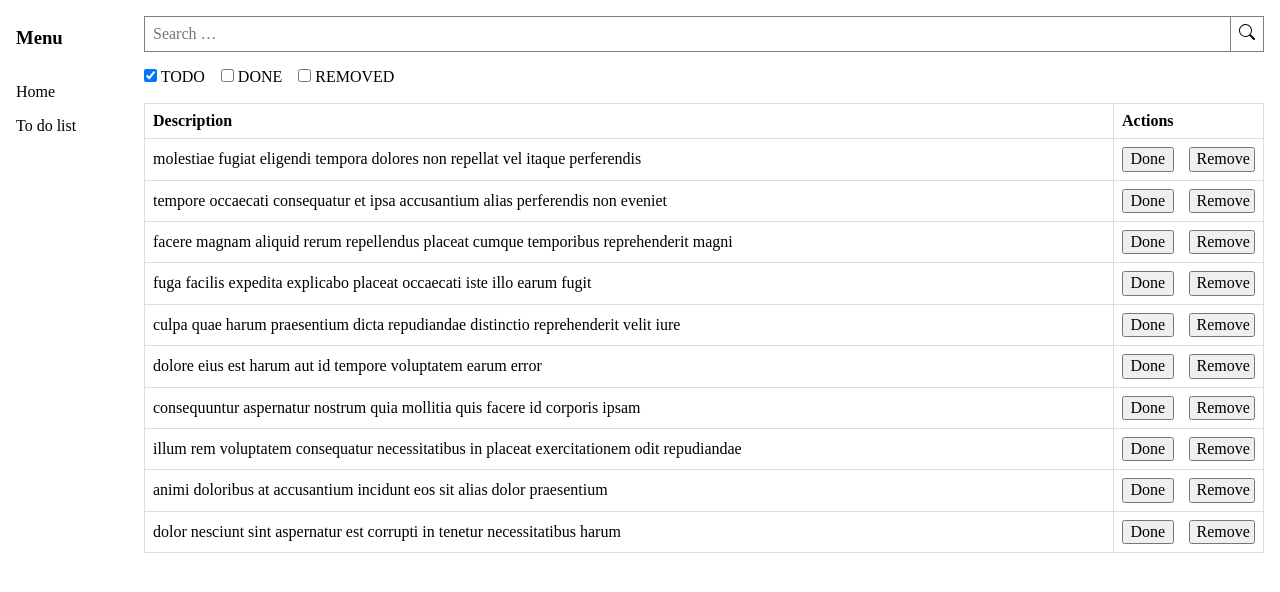
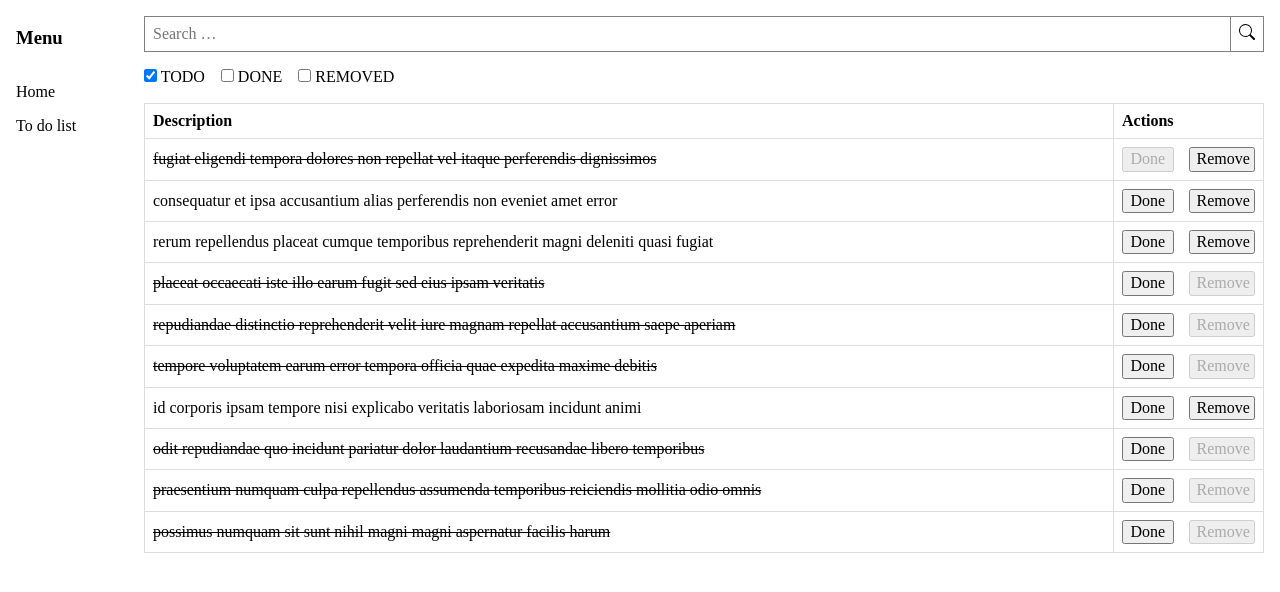
Before and after one commit to cdgstudio/angular-app-template, an Angular app: page /to-do in a window 1280 px wide. Shown: the top 592 px of the page. Built offline with nearby package versions, Linux system fonts and the light colour scheme.

Commit message:
Add CSS for ToDo by status

```diff
--- a/src/app/modules/to-do/api/to-do-api.service.ts
+++ b/src/app/modules/to-do/api/to-do-api.service.ts
@@ -1,14 +1,20 @@
 import { Injectable } from '@angular/core';
 import { map, Observable, of, switchMap, timer } from 'rxjs';
-import { ToDo } from './to-do.models';
+import { ToDo, ToDoStatus } from './to-do.models';
 import { faker } from '@faker-js/faker';
 
 @Injectable({
   providedIn: 'root',
 })
 export class ToDoApiService {
-  getToDos(filters: { query?: string } = {}): Observable<ToDo[]> {
-    const todos$ = of(Array.from({ length: 10 }).map(() => this.createToDo()));
+  getToDos(filters: { query?: string; statuses?: ToDoStatus[] } = {}): Observable<ToDo[]> {
+    const todos$ = of(
+      Array.from({ length: 10 }).map(() =>
+        this.createToDo({
+          status: faker.helpers.arrayElement(filters.statuses ?? ['TODO', 'REMOVED', 'DONE']),
+        }),
+      ),
+    );
 
     return timer(1_000).pipe(switchMap(() => todos$));
   }
--- a/src/app/modules/to-do/components/to-do-list/to-do-list.component.html
+++ b/src/app/modules/to-do/components/to-do-list/to-do-list.component.html
@@ -41,11 +41,15 @@
 
   <ng-container *ngIf="toDos$ | async as todos">
     <tr *ngFor="let item of todos">
-      <td>{{ item.description }}</td>
+      <td [class.done]="item.status !== 'TODO'">{{ item.description }}</td>
       <td class="actions">
         <div>
-          <button (click)="markAsDone(item)" type="button" class="btn-done">Done</button>
-          <button (click)="remove(item)" type="button" class="btn-remove">Remove</button>
+          <button (click)="markAsDone(item)" type="button" class="btn-done" [disabled]="item.status === 'DONE'">
+            Done
+          </button>
+          <button (click)="remove(item)" type="button" class="btn-remove" [disabled]="item.status === 'REMOVED'">
+            Remove
+          </button>
         </div>
       </td>
     </tr>
--- a/src/app/modules/to-do/components/to-do-list/to-do-list.component.scss
+++ b/src/app/modules/to-do/components/to-do-list/to-do-list.component.scss
@@ -76,3 +76,7 @@ th {
   padding: 0;
   margin: 0%;
 }
+
+.done {
+  text-decoration: line-through;
+}
--- a/src/app/modules/to-do/facades/to-do.facade.ts
+++ b/src/app/modules/to-do/facades/to-do.facade.ts
@@ -12,6 +12,21 @@ export class ToDoFacade {
   constructor(private toDoApiService: ToDoApiService) {}
 
   setFilters(filters: Record<string, any> = {}): Observable<void> {
+    const statuses = [];
+    if (filters['statusTodo'] === true) {
+      statuses.push('TODO');
+    }
+    if (filters['statusDone'] === true) {
+      statuses.push('DONE');
+    }
+    if (filters['statusRemoved'] === true) {
+      statuses.push('REMOVED');
+    }
+
+    if (statuses.length > 0) {
+      filters['statuses'] = statuses;
+    }
+
     return this.toDoApiService.getToDos(filters).pipe(
       tap((toDos) => this.toDos$.next(toDos)),
       map(() => void 0),
```
